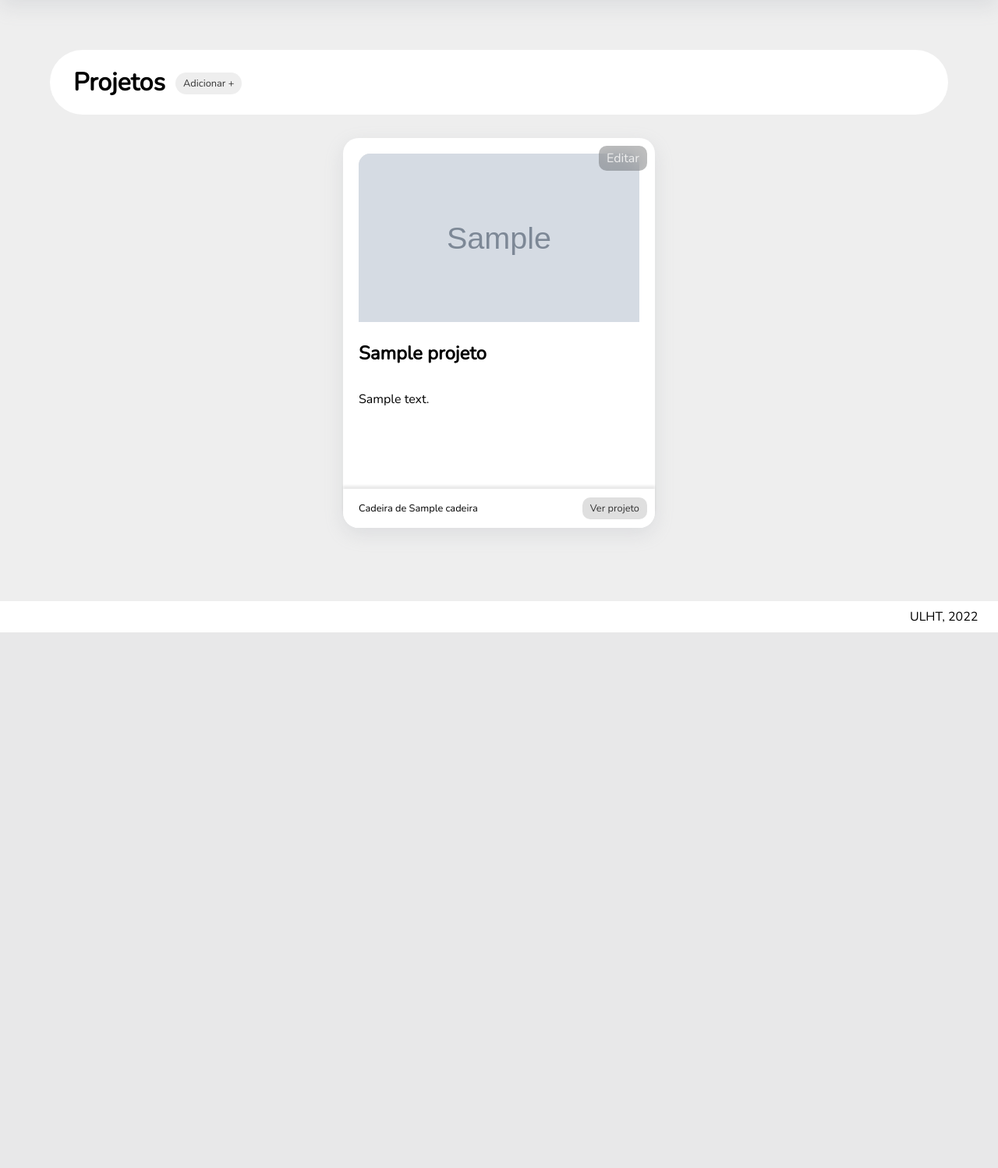
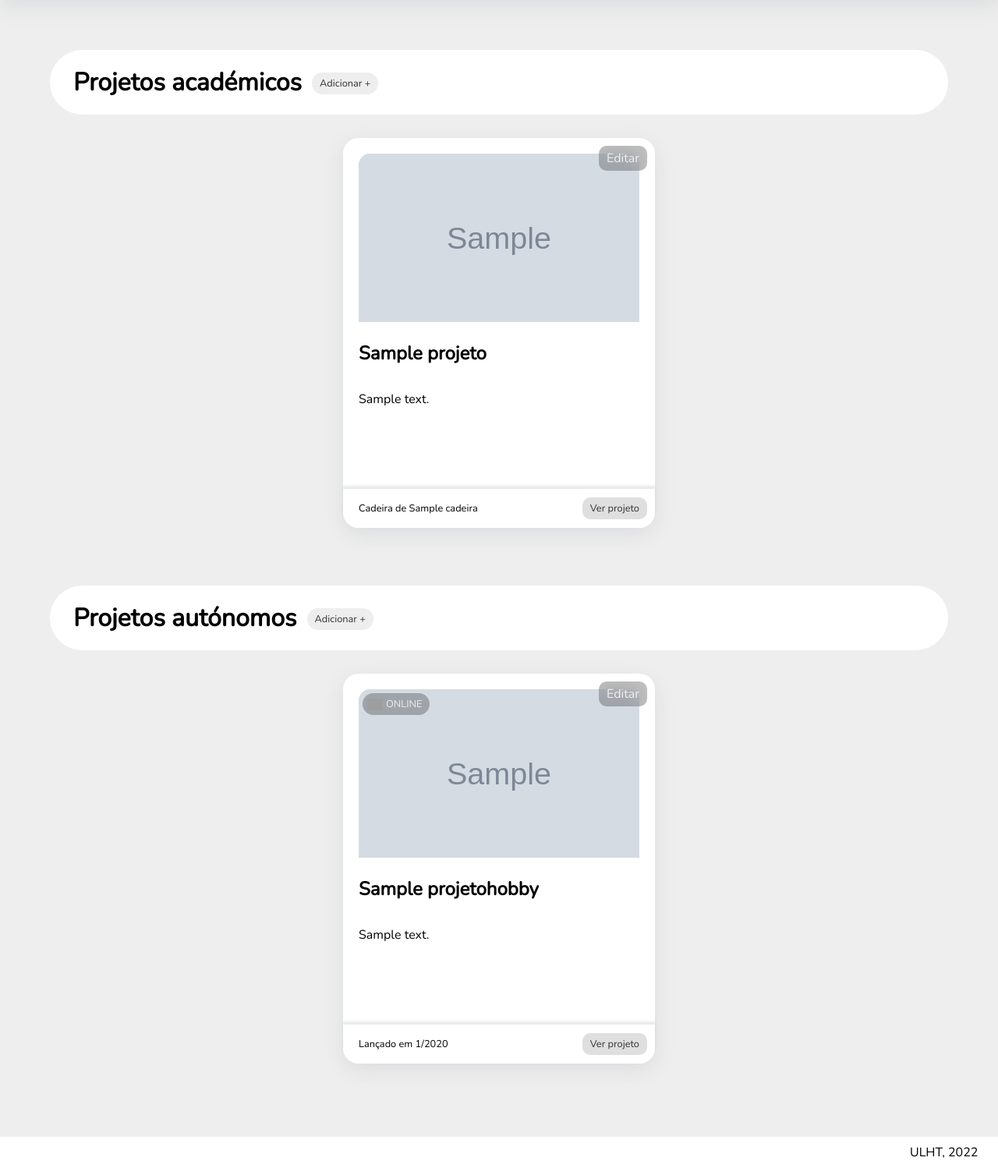
Before and after one commit to rodrigo-22004275/portfolio, a Django app: page /projects in a window 1280 px wide. Shown: the part 80-1578 px from the top of the page at 78% size. Before the commit the page ends 891 px from the top, so only its background shows below. Run offline with Django 4.2, Linux system fonts and the light colour scheme; a user stored in the database is signed in; tables that the repository leaves empty hold one stand-in row (values such as "Sample post"); grey boxes marked "Sample" are stand-in pictures; parts of the project's set-up code (start-up, migrations or seed data) failed here and were passed over; grey boxes are pictures that could not be loaded.

Commit message:
Lab10: Added 'Hobby' in projects

```diff
--- a/portfolio/admin.py
+++ b/portfolio/admin.py
@@ -1,13 +1,15 @@
 from django.contrib import admin
 
 # Register your models here.
-from .models import Postagem, PontuacaoQuizz, Cadeira, Projeto, Professor, Mensagem, Educacao, Certificacao
+from .models import Postagem, PontuacaoQuizz, Cadeira, Projeto, Professor, Mensagem, Educacao, Certificacao, \
+    ProjetoHobby
 
 admin.site.register(Postagem)
 admin.site.register(PontuacaoQuizz)
 admin.site.register(Professor)
 admin.site.register(Cadeira)
 admin.site.register(Projeto)
+admin.site.register(ProjetoHobby)
 admin.site.register(Educacao)
 admin.site.register(Certificacao)
 admin.site.register(Mensagem)
--- a/portfolio/models.py
+++ b/portfolio/models.py
@@ -60,6 +60,18 @@ class Projeto(models.Model):
         return self.titulo[:50]
 
 
+class ProjetoHobby(models.Model):
+    titulo = models.CharField(max_length=100)
+    descricao = models.TextField()
+    imagem = models.ImageField(upload_to='projetos/', blank=True)
+    data = models.DateTimeField()
+    link = models.URLField(blank=True)
+    online = models.BooleanField(default=False)
+
+    def __str__(self):
+        return self.titulo[:50]
+
+
 class Educacao(models.Model):
     nome = models.CharField(max_length=100)
     descricao = models.TextField()
--- a/portfolio/static/portfolio/css/layout.css
+++ b/portfolio/static/portfolio/css/layout.css
@@ -109,7 +109,7 @@ nav .dropdown a:active {
     font-weight: bold;
 }
 
-.dp:hover .drop-aboutme {
+.dp:hover .dropdown {
     display: block;
 }
 
@@ -271,6 +271,10 @@ main {
     transform: translate(0,  -10px) scale(1.2);
 }
 
+.listagem article:hover > .status {
+    transform: translate(-30px, -25px);
+}
+
 @keyframes floating {
     from { transform: translate(0,  0px) scale(1.2); }
     65%  { transform: translate(3px, 5px) scale(1.2); }
@@ -300,6 +304,34 @@ main {
 .listagem article > .edit:hover {
     color: #333;
     background-color: rgba(255, 255, 255, 0.5);
+}
+
+.listagem article > .status{
+    position: absolute;
+    top: 25px;
+    left: 25px;
+    text-decoration: none;
+    color: #EEE;
+    border-radius: 15px;
+    padding: 5px 10px 5px 30px;
+    z-index: 1;
+    transition: all .5s;
+    background-color: rgba(0, 0, 0, 0.25);
+    background-size: 20px;
+    background-repeat: no-repeat;
+    background-position: center left 6px;
+    -webkit-backdrop-filter: blur(10px);
+    backdrop-filter: blur(10px);
+    text-transform: uppercase;
+    font-size: 0.8em;
+}
+
+.listagem article > .offline{
+    background-image: url('https://emoji.gg/assets/emoji/2179-offline-status.png');
+}
+
+.listagem article > .online{
+    background-image: url('https://emoji.gg/assets/emoji/5251-online-status.png');
 }
 
 .listagem article > img{
--- a/portfolio/templates/portfolio/layout.html
+++ b/portfolio/templates/portfolio/layout.html
@@ -21,7 +21,13 @@
                 <a href="{% url 'portfolio:aboutme' %}#cert">Certificações</a>
             </div>
         </div>
-        <a href="{% url 'portfolio:projects' %}">Projetos</a>
+        <div class="dp">
+            <a href="{% url 'portfolio:projects' %}">Projetos</a>
+            <div class="dropdown drop-projects">
+                <a href="{% url 'portfolio:projects' %}#uni">Académicos</a>
+                <a href="{% url 'portfolio:projects' %}#auto">Autónomos</a>
+            </div>
+        </div>
         <a href="{% url 'portfolio:blog' %}">Blog</a>
         <a href="{% url 'portfolio:quizz' %}">Quizz</a>
         <a href="{% url 'portfolio:contact' %}">Contacto</a>
--- a/portfolio/templates/portfolio/projects.html
+++ b/portfolio/templates/portfolio/projects.html
@@ -3,7 +3,7 @@
 {% extends 'portfolio/layout.html' %}
 
 {% block main %}
-	<h3 class="title">Projetos
+	<h3 class="title" id="uni">Projetos académicos
         {% if request.user.is_authenticated %}
             <a class="add-btn" href="{% url 'portfolio:novo' tipo='projeto' %}">Adicionar +</a>
         {% endif %}
@@ -30,4 +30,39 @@
             </article>
         {% endfor %}
     </div>
+
+    <br><br>
+
+	<h3 class="title" id="auto">Projetos autónomos
+        {% if request.user.is_authenticated %}
+            <a class="add-btn" href="{% url 'portfolio:novo' tipo='hobby' %}">Adicionar +</a>
+        {% endif %}
+    </h3>
+    <div class="listagem">
+        {% for pj in projetosHobby %}
+            <article>
+                {% if request.user.is_authenticated %}
+                    <a class="edit" href="{% url 'portfolio:editar' tipo='hobby' tipo_id=pj.id %}">Editar</a>
+                {% endif %}
+                {% if pj.online %}
+                    <p class="status online">Online</p>
+                {% else %}
+                    <p class="status offline">Offline</p>
+                {% endif %}
+                <img src="{{ pj.imagem.url }}" alt="{{ pj.imagem.name }}">
+                <div class="content">
+                    <p>
+                        <b>{{ pj.titulo }}</b>
+                        <br />{{ pj.descricao }}
+                    </p>
+                </div>
+                <div class="author">
+                    <p>Lançado em {{ pj.data.month }}/{{ pj.data.year }}</p>
+                    {% if pj.link %}
+                        <a href="{{ pj.link }}">Ver projeto</a>
+                    {% endif %}
+                </div>
+            </article>
+        {% endfor %}
+    </div>
 {% endblock %}
--- a/portfolio/views.py
+++ b/portfolio/views.py
@@ -6,8 +6,10 @@ from django.contrib.auth import authenticate, login, logout
 from django.contrib.auth.decorators import login_required
 from django.urls import reverse
 
-from portfolio.forms import PostForm, ProfessorForm, CadeiraForm, ProjetoForm, EducacaoForm, CertificacaoForm
-from portfolio.models import Postagem, PontuacaoQuizz, Professor, Cadeira, Projeto, Mensagem, Educacao, Certificacao
+from portfolio.forms import PostForm, ProfessorForm, CadeiraForm, ProjetoForm, EducacaoForm, CertificacaoForm, \
+    ProjetoHobbyForm
+from portfolio.models import Postagem, PontuacaoQuizz, Professor, Cadeira, Projeto, Mensagem, Educacao, Certificacao, \
+    ProjetoHobby
 
 from matplotlib import pyplot as plt
 
@@ -65,7 +67,8 @@ def about_me_view(request):
 
 def projects_page_view(request):
     context = {
-        'projetos': Projeto.objects.all()
+        'projetos': Projeto.objects.all().order_by('-cadeira'),
+        'projetosHobby': ProjetoHobby.objects.all().order_by('-data')
     }
 
     return render(request, 'portfolio/projects.html', context)
@@ -161,7 +164,10 @@ def add_view(request, tipo):
         link = 'aboutme'
     elif tipo == 'projeto':
         form = ProjetoForm(request.POST or None, request.FILES or None)
-        link = 'projetos'
+        link = 'projects'
+    elif tipo == 'hobby':
+        form = ProjetoHobbyForm(request.POST or None, request.FILES or None)
+        link = 'projects'
     elif tipo == 'educacao':
         form = EducacaoForm(request.POST or None, request.FILES or None)
         link = 'aboutme'
@@ -197,7 +203,11 @@ def edit_view(request, tipo, tipo_id):
     elif tipo == 'projeto':
         objeto = Projeto.objects.get(id=tipo_id)
         form = ProjetoForm(request.POST or None, request.FILES or None, instance=objeto)
-        link = 'projetos'
+        link = 'projects'
+    elif tipo == 'hobby':
+        objeto = ProjetoHobby.objects.get(id=tipo_id)
+        form = ProjetoHobbyForm(request.POST or None, request.FILES or None, instance=objeto)
+        link = 'projects'
     elif tipo == 'educacao':
         objeto = Educacao.objects.get(id=tipo_id)
         form = EducacaoForm(request.POST or None, request.FILES or None, instance=objeto)
@@ -234,7 +244,10 @@ def delete_view(request, tipo, tipo_id):
         return HttpResponseRedirect(reverse(f'portfolio:aboutme'))
     elif tipo == 'projeto':
         Projeto.objects.get(id=tipo_id).delete()
-        return HttpResponseRedirect(reverse(f'portfolio:projetos'))
+        return HttpResponseRedirect(reverse(f'portfolio:projects'))
+    elif tipo == 'hobby':
+        ProjetoHobby.objects.get(id=tipo_id).delete()
+        return HttpResponseRedirect(reverse(f'portfolio:projects'))
     elif tipo == 'educacao':
         Educacao.objects.get(id=tipo_id).delete()
         return HttpResponseRedirect(reverse(f'portfolio:aboutme'))
```
Also changed, not shown: portfolio/forms.py (+38 -1 lines), portfolio/templates/portfolio/contact.html (+8 -0 lines), portfolio/migrations/0001_initial.py, portfolio/migrations/0002_alter_projetohobby_data.py, portfolio/migrations/0003_alter_cadeira_ects.py (deleted), portfolio/migrations/0003_projetohobby_online.py (added), portfolio/migrations/0004_educacao.py (deleted), portfolio/migrations/0005_educacao_link.py (deleted), portfolio/migrations/0006_certificacao.py (deleted), portfolio/static/portfolio/images/linkedin.png (added).
